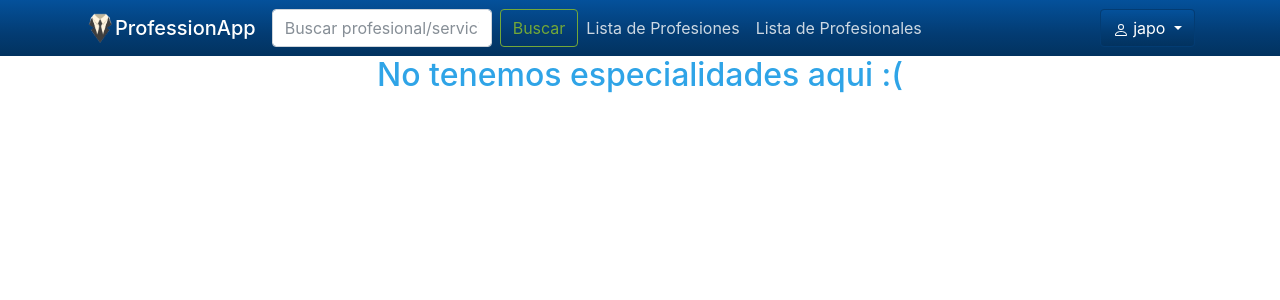
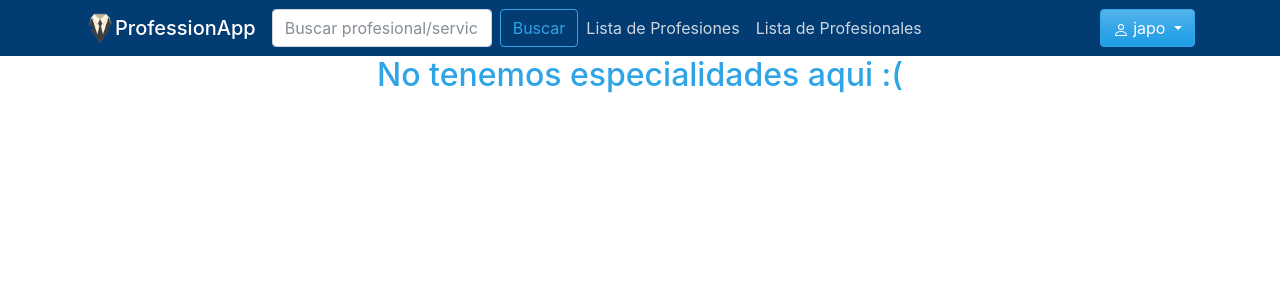
Before and after one commit to rodricerdan09/professionApp-BE, a Django app: page /profesiones/1/ in a window 1280 px wide. Shown: the top 300 px of the page. Run offline with Django 3.2, Linux system fonts and the light colour scheme; a user stored in the database is signed in; data comes from the database, SQL or seed files in the repository; some libraries are stand-ins or nearby versions.

Commit message:
actualizo navbar segun colores del tema de bootswatch

```diff
--- a/templates/includes/navbar.html
+++ b/templates/includes/navbar.html
@@ -1,8 +1,7 @@
 {% load static %}
- <nav class="navbar navbar-expand-md navbar-dark bg-dark">
- <div class="container">
+<nav class="navbar navbar-expand-md navbar-dark bg-info">
+    <div class="container">
         <a class="navbar-brand mb-0 h1" href="{% url 'home' %}">
-<!--            <img src="https://seeklogo.com/images/R/raspberry-pi-logo-8240ABBDFE-seeklogo.com.png" width="30" height="30" class="d-inline-block align-top" alt="">ProfessionaApp-->
             <img src= "{% static 'images/logo.png' %}" width="30" height="30" class="d-inline-block align-top" alt="">ProfessionApp
         </a>
         <button class="navbar-toggler" type="button" data-toggle="collapse" data-target="#navbarCollapse" aria-controls="navbarCollapse" aria-expanded="false" aria-label="Toggle navigation">
@@ -13,79 +12,33 @@
 
                   <form class="form-inline my-2 my-lg-0" action="{% url 'buscar' %}" method="get">{% csrf_token %}
                     <input class="form-control mr-sm-2" placeholder="Buscar profesional/servicio..." name="q" style="width: 220px;">
-                    <button class="btn btn-outline-success my-2 my-sm-0" type="submit">Buscar</button>
+                    <button class="btn btn-outline-primary my-2 my-sm-0" type="submit">Buscar</button>
                   </form>
 
-<!--            <li class="nav-item">-->
-<!--              <a class="nav-link disabled" href="#">Buscar un Servicio</a>-->
-<!--            </li>-->
             <li class="nav-item">
               <a class="nav-link" href="{% url 'profesion-list' %}">Lista de Profesiones</a>
             </li>
             <li class="nav-item">
                 <a class="nav-link" href="{% url 'profesional-list' %}">Lista de Profesionales</a>
             </li>
-<!--            <li class="nav-item">-->
-<!--              <a class="nav-link disabled" href="#">Deshabilitado</a>-->
-<!--            </li>-->
-
-<!--                Menu desplegable Listados-->
-
-<!--              <li class="nav-item dropdown">-->
-<!--                  <a class="nav-link dropdown-toggle" href="#" id="dropdown077" data-toggle="dropdown" aria-haspopup="true" aria-expanded="false">Lista</a>-->
-<!--                  <div class="dropdown-menu" aria-labelledby="dropdown077">-->
-<!--                      <a class="nav-link" href="{% url 'profesion-list' %}">Lista de Profesiones</a>-->
-<!--                      <a class="nav-link" href="{% url 'profesional-list' %}">Lista de Profesionales</a>-->
-<!--                    </div>-->
-<!--                </li>-->
-
-<!--                Menu desplegable Ayuda-->
-<!--              <li class="nav-item dropdown">-->
-<!--                  <a class="nav-link dropdown-toggle" href="#" id="dropdown07" data-toggle="dropdown" aria-haspopup="true" aria-expanded="false">Ayuda</a>-->
-<!--                  <div class="dropdown-menu" aria-labelledby="dropdown07">-->
-<!--                      <a class="dropdown-item" href="#">Qué es ProfessionApp?</a>-->
-<!--                      <a class="dropdown-item" href="#">Cómo usar ProfessionApp?</a>-->
-<!--                      <a class="dropdown-item" href="#">Quiero trabajar en ProfessionApp!</a>-->
-<!--                    </div>-->
-<!--                </li>-->
 
           </ul>
 
             <!-- botones de la derecha-->
-          {% comment%}
-            <form class="form-inline mt-2 mt-md-0">
-                <input class="form-control mr-sm-2" type="text" placeholder="Search" aria-label="Search">
-                <button class="btn btn-outline-success my-2 my-sm-0" type="submit">Search</button>
-            </form>
-
-            {% endcomment%}
-
-
 
             <form class="form-inline mt-2 mt-md-0">
             {% if user.is_authenticated %}
                 {% include 'includes/navbar_auth.html' %}
             {% else %}
                 <div>
-                <a href="{% url 'signup' %}" class="btn btn-secondary ml-2">Crear cuenta</a>
-                <a href="{% url 'login' %}" class="btn btn-outline-light"><svg class="bi bi-person" width="1em" height="1em" viewBox="0 0 16 16" fill="currentColor" xmlns="http://www.w3.org/2000/svg">
+                <a href="{% url 'signup' %}" class="btn btn-outline-primary ml-2">Crear cuenta</a>
+                <a href="{% url 'login' %}" class="btn btn-primary"><svg class="bi bi-person" width="1em" height="1em" viewBox="0 0 16 16" fill="currentColor" xmlns="http://www.w3.org/2000/svg">
                     <path fill-rule="evenodd" d="M13 14s1 0 1-1-1-4-6-4-6 3-6 4 1 1 1 1h10zm-9.995-.944v-.002.002zM3.022 13h9.956a.274.274 0 00.014-.002l.008-.002c-.001-.246-.154-.986-.832-1.664C11.516 10.68 10.289 10 8 10c-2.29 0-3.516.68-4.168 1.332-.678.678-.83 1.418-.832 1.664a1.05 1.05 0 00.022.004zm9.974.056v-.002.002zM8 7a2 2 0 100-4 2 2 0 000 4zm3-2a3 3 0 11-6 0 3 3 0 016 0z" clip-rule="evenodd"/>
                     </svg>Ingresar
                 </a>
                 </div>
                 {% endif %}
             </form>
-
         </div>
-</div>
+    </div>
 </nav>
-
-<nav>
-    <ul class="nav justify-content-center">
-        {% for profesion in profesiones %}
-            <li class="nav-item">
-                <a class="nav-link" href="{% url 'especialidad-list' profesion %}">{{profesion.name |title }}</a>
-            </li>
-        {% endfor %}
-    </ul>
-</nav>
--- a/templates/includes/navbar_auth.html
+++ b/templates/includes/navbar_auth.html
@@ -1,6 +1,6 @@
  <ul class="navbar-nav ml-auto">
      <div class="btn-group" role="group">
-         <button id="btnGroupDrop1" type="button" class="btn btn-info  dropdown-toggle" data-toggle="dropdown" aria-haspopup="true" aria-expanded="false">
+         <button id="btnGroupDrop1" type="button" class="btn btn-primary  dropdown-toggle" data-toggle="dropdown" aria-haspopup="true" aria-expanded="false">
               <svg class="bi bi-person" width="1em" height="1em" viewBox="0 0 16 16" fill="currentColor" xmlns="http://www.w3.org/2000/svg">
                 <path fill-rule="evenodd" d="M13 14s1 0 1-1-1-4-6-4-6 3-6 4 1 1 1 1h10zm-9.995-.944v-.002.002zM3.022 13h9.956a.274.274 0 00.014-.002l.008-.002c-.001-.246-.154-.986-.832-1.664C11.516 10.68 10.289 10 8 10c-2.29 0-3.516.68-4.168 1.332-.678.678-.83 1.418-.832 1.664a1.05 1.05 0 00.022.004zm9.974.056v-.002.002zM8 7a2 2 0 100-4 2 2 0 000 4zm3-2a3 3 0 11-6 0 3 3 0 016 0z" clip-rule="evenodd"/>
               </svg> {{ user.get_username }}
```
